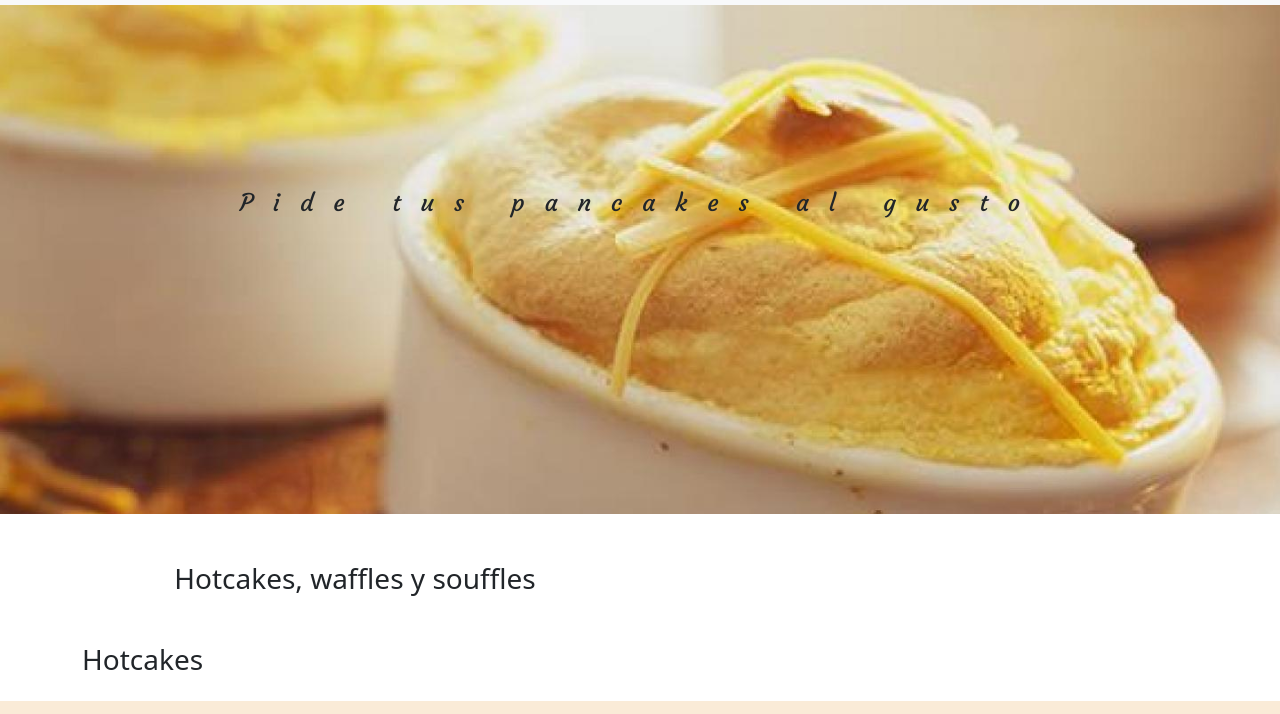
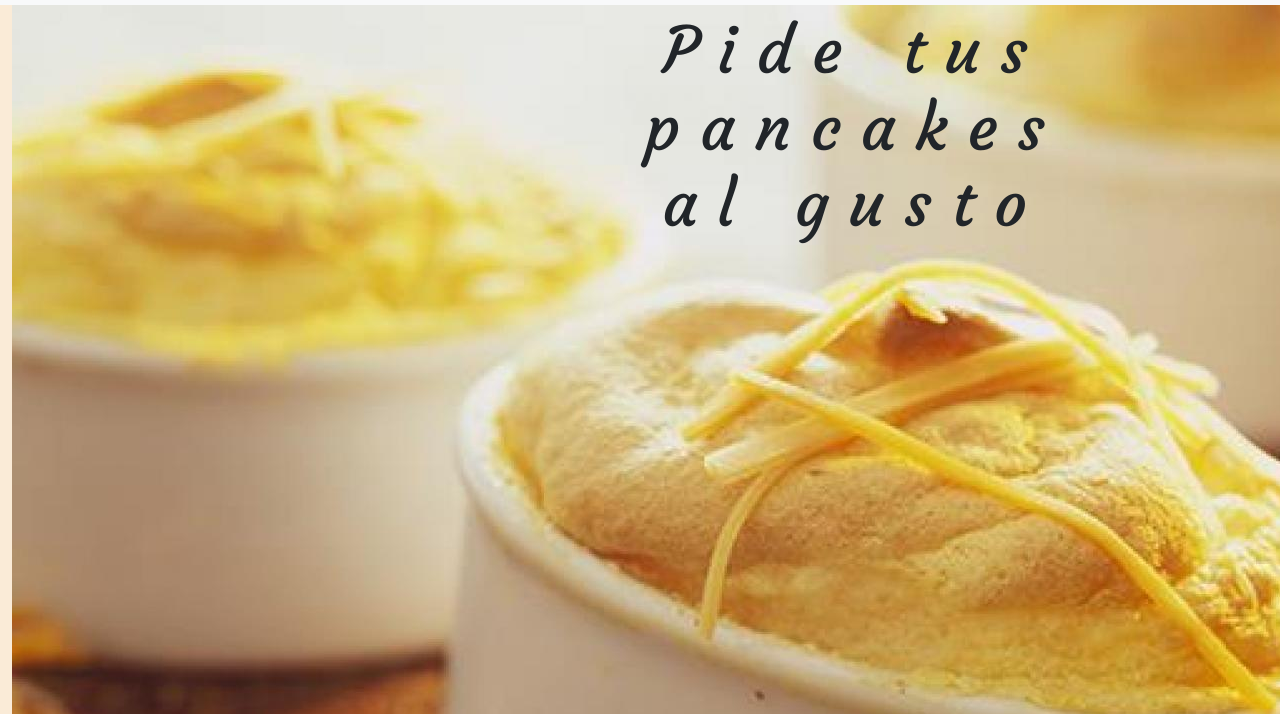
Before and after one commit to Dams1296/MielymantequillaMendoza, a website: page miel-y-mantequilla/menu.html in a window 1280 px wide. Shown: the part 80-794 px from the top of the page. Drawn offline with Linux system fonts and the light colour scheme.

Commit message:
Anexar menu

```diff
--- a/assets/css/style.css
+++ b/assets/css/style.css
@@ -50,18 +50,18 @@ header .navbar-brand{
     padding-left: 8rem;
 }
 
-main .row .col-md-12{
+main.inicio .row .col-md-12{
     padding: 22vmin 1vmin;
     padding-bottom: 35vmin;
 }
 
-main .row .col-md-12 h1{
+main.inicio .row .col-md-12 h1{
     font-family: "Sen";
     font-size: 8vmin;
     font-weight: 700;
 }
 
-main .row .col-md-12 h2{
+main.inicio .row .col-md-12 h2{
     font-family: "Courgette";
     font-size: 3vmin;
     font-weight: 400;
@@ -237,17 +237,30 @@ select {
     font-family: "Sen";
 }
 
-body.menu main .section-1{
+body.menu main {
+    position:relative;
     min-height:100%;
     height:100%;
     height:auto !important;
-    background: url("../img/souffle.jpg");
-    background-blend-mode: multiply;
-    background-position: center;
-    background-size: cover;
-    background-repeat: no-repeat;
+    background-color: antiquewhite;
 }
 
+
+main.main-menu .section-1 .row h2{
+    font-family: "Courgette";
+    font-size: 8vmin;
+    font-weight: 400;
+    padding: 1vmin;
+    letter-spacing: 20px;
+}
+
+.section-menu .img {
+    width: 60px;
+    height: 60px;
+    border-radius: 50%;
+    background-repeat: no-repeat;
+    background-size: cover;
+}
 
 /*
 main{
--- a/miel-y-mantequilla/menu.html
+++ b/miel-y-mantequilla/menu.html
@@ -47,24 +47,25 @@
       </nav>
     </header>
 
-    <main>
+    <main class="main-menu">
         <section class="section-1">
-            <div class="container text-center">
+            <div class="container text-center m-0">
                 <div class="row">
-                    <div class="col-md-12">
-                        <div class="panel text-center">
+                    <div class="col-md-6">
+                        <div  class="souffle">
+                            <img src="../assets/img/souffle.jpg" alt="souffle">
+                        </div>
+                    </div>
+                    <div class="col-md-6 text-center">
                         <h2>Pide tus pancakes al gusto</h2>
                     </div>
                 </div>
-
-                </div>
-
             </div>
         </section>
-        <section class="section-menu">
+        <section class="section-menu container-fluid pd-0">
             <div class="container text-center">
                 <div class="row">
-                    <div class="col-md-6 mt-5 mb-3">
+                    <div class="col-md-12 mt-5 mb-3">
                         <h3 class="mb-5">Hotcakes, waffles y souffles</h3>
                         <div class="d-flex text-center">
                             <div class="img" style="background-image: url(../assets/img/hotcakes.jpg);"></div>
```
Also changed, not shown: index.html (+1 -1 lines), package.json (added, +11 -0 lines). Lines whose indentation alone changed are shown as unchanged.
